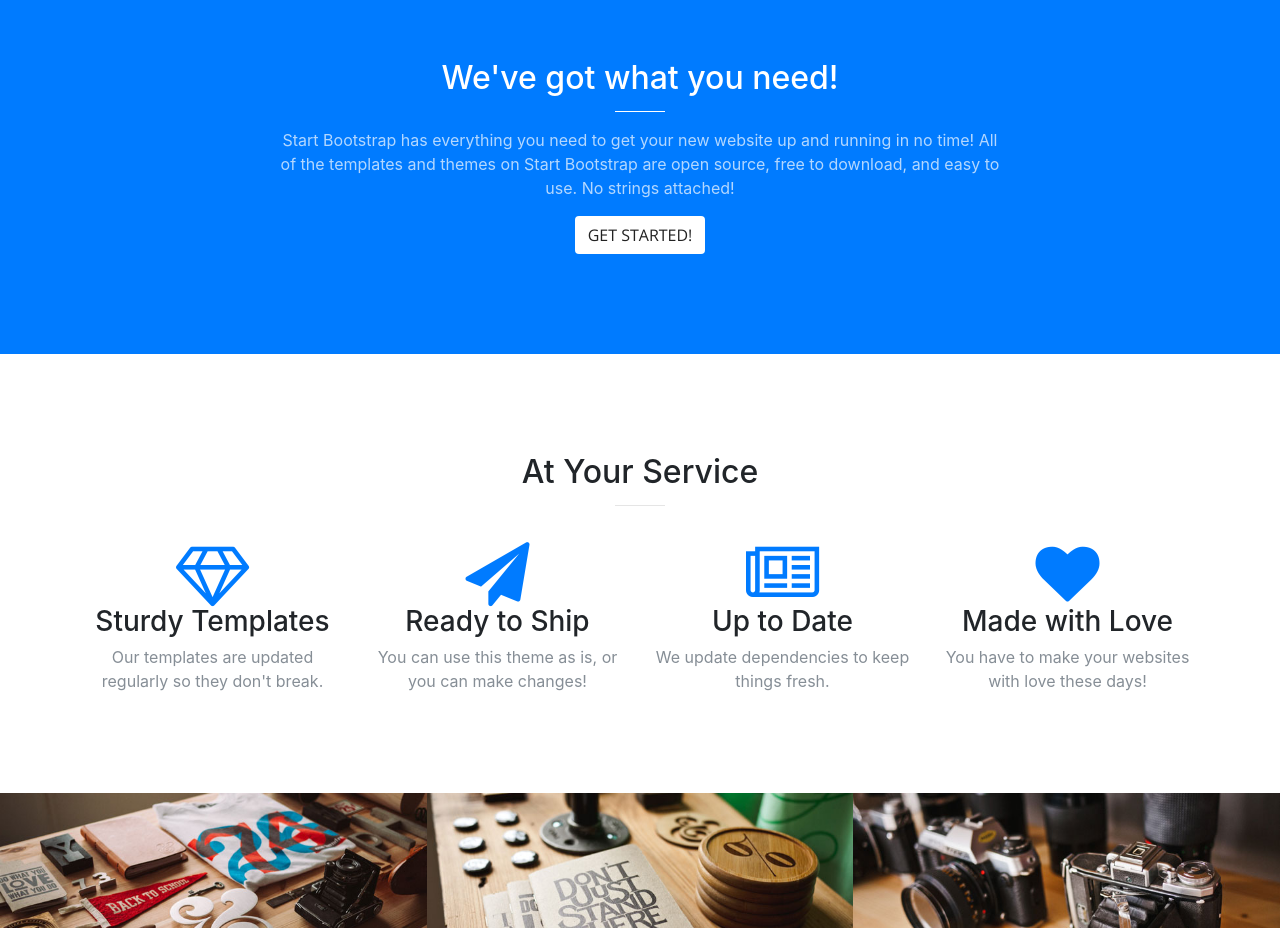
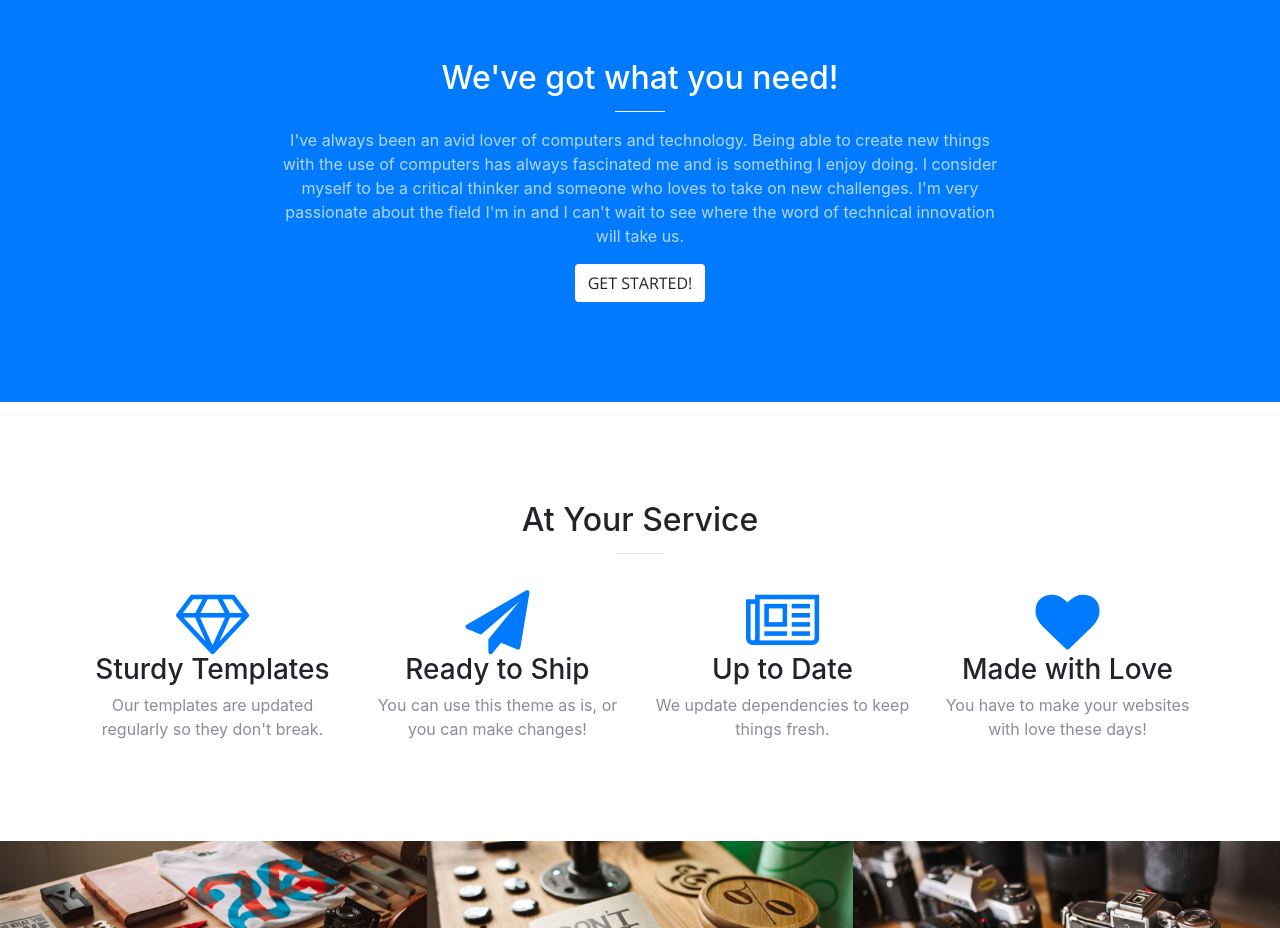
Before and after one commit to jimmydugan/jimmymdugan.github.io, a website with bundled scripts: page index.html in a window 1280 px wide. Shown: the part 840-1768 px from the top of the page. Built offline with nearby package versions, Linux system fonts and the light colour scheme.

Commit message:
Update index.html

```diff
--- a/index.html
+++ b/index.html
@@ -71,7 +71,7 @@
           <div class="col-lg-8 mx-auto text-center">
             <h2 class="section-heading text-white">We've got what you need!</h2>
             <hr class="light">
-            <p class="text-faded">Start Bootstrap has everything you need to get your new website up and running in no time! All of the templates and themes on Start Bootstrap are open source, free to download, and easy to use. No strings attached!</p>
+            <p class="text-faded">I've always been an avid lover of computers and technology. Being able to create new things with the use of computers has always fascinated me and is something I enjoy doing. I consider myself to be a critical thinker and someone who loves to take on new challenges. I'm very passionate about the field I'm in and I can't wait to see where the word of technical innovation will take us.</p>
             <a class="btn btn-default btn-xl js-scroll-trigger" href="#services">Get Started!</a>
           </div>
         </div>
```
